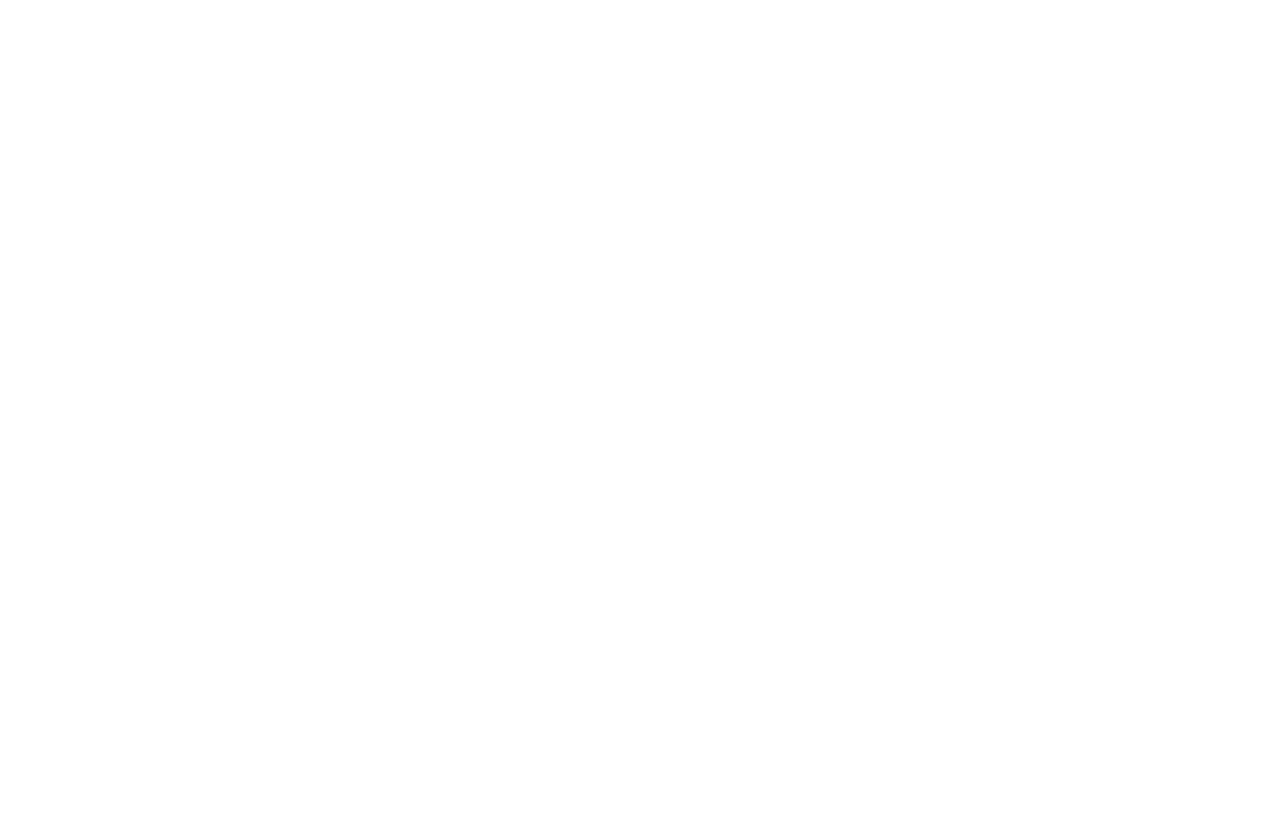
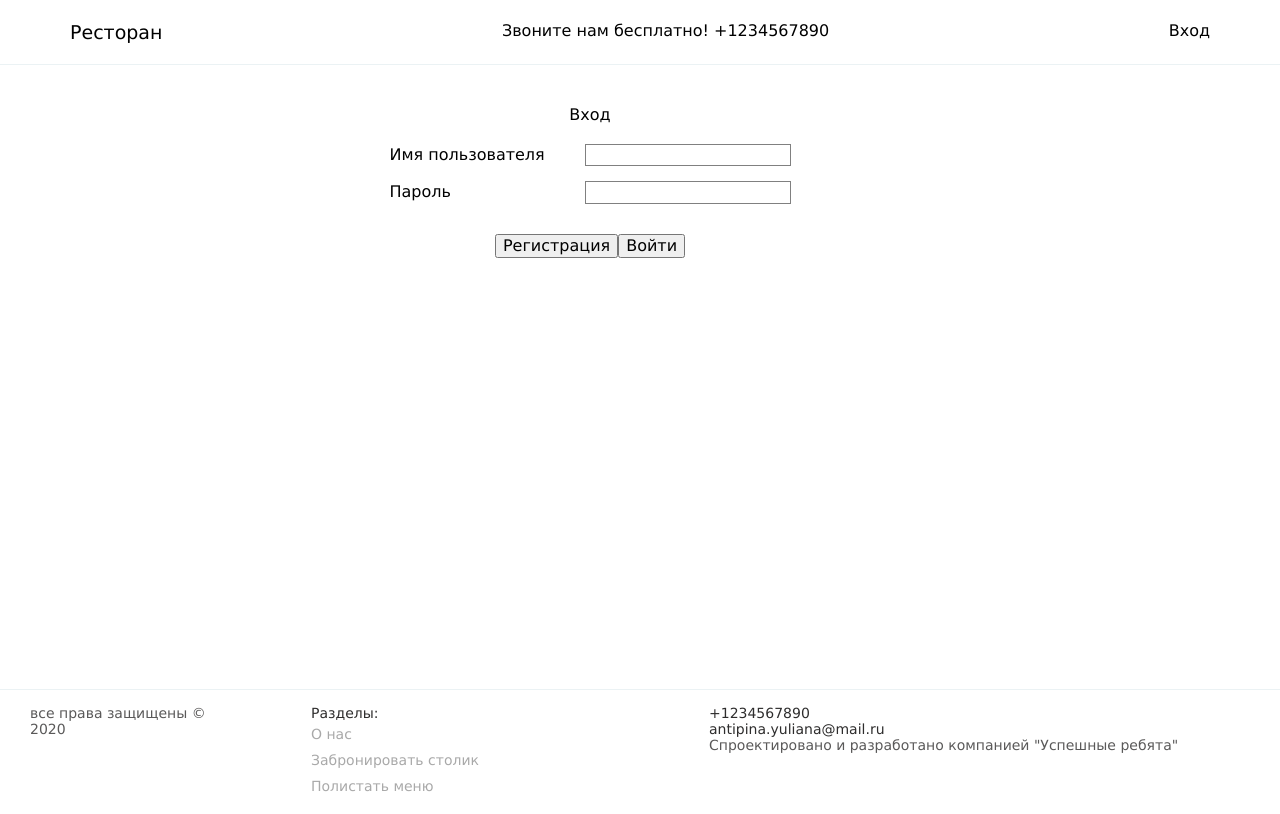
Before and after one commit to Yuliana-coder/vue-a-restaurant, a Vue app: page /login in a window 1280 px wide. Built offline with nearby package versions, Linux system fonts and the light colour scheme.

Commit message:
авторизация, страница автоизации

```diff
--- a/src/components/header/header.js
+++ b/src/components/header/header.js
@@ -1,3 +1,28 @@
+import axios from "axios";
+
 export default {
   name: "Header",
+  computed: {
+    isAuthorized: function() {
+      return localStorage.getItem("token");
+    },
+  },
+  methods: {
+    logoutUser() {
+      console.log(localStorage.getItem("token"));
+      console.log("Token " + localStorage.getItem("token"));
+      axios
+        .post("http://127.0.0.1:8000/auth/token/logout/", {
+          headers: {
+            Authorization: "Token 60577ba169f98a6b4073077957d7b1aac98747d7",
+          },
+        })
+        .then((response) => {
+          console.log(response);
+        })
+        .catch((error) => {
+          console.log(error);
+        });
+    },
+  },
 };
--- a/src/components/header/header.vue
+++ b/src/components/header/header.vue
@@ -2,7 +2,8 @@
   <div class="header">
       <router-link :to="'/'" class="header__title" title="Главная"> Ресторан </router-link>
       <a href="tel:+1234567890"> Звоните нам бесплатно! +1234567890 </a>
-      <!-- <button class="header__log-btn" title="Вход или регистрация">Вход</button> -->
+      <router-link v-if="!isAuthorized" to="/login" class="header__log-btn" title="Вход или регистрация">Вход</router-link>
+      <button v-else class="header__log-btn" @click="logoutUser" title="Выйти">Выйти</button>
   </div>
 </template>
 
--- a/src/page/homepage/homepage.js
+++ b/src/page/homepage/homepage.js
@@ -1,3 +1,14 @@
 export default {
   name: "Homepage",
+  computed: {
+    userIsAuth: function() {
+      let res = false;
+      if (localStorage.getItem("token")) {
+        console.log(localStorage.getItem("token"));
+        res = true;
+      }
+
+      return res;
+    },
+  },
 };
--- a/src/page/homepage/homepage.vue
+++ b/src/page/homepage/homepage.vue
@@ -4,9 +4,16 @@
       <router-link :to="'/description'" class="homepage__section homepage__section-description">
         О ресторане
       </router-link>
-      <router-link :to="'/reservation'" class="homepage__section homepage__section-reservation">
-        Забронировать столик
-      </router-link>
+      <template v-if="userIsAuth">
+        <router-link :to="'/reservation'" class="homepage__section homepage__section-reservation">
+          Забронировать столик
+        </router-link>
+      </template>
+      <template v-else>
+        <router-link :to="'/login'" class="homepage__section homepage__section-reservation">
+          Забронировать столик
+        </router-link>
+      </template>
       <router-link :to="'/menu'" class="homepage__section homepage__section-menu">
         Полистать меню
       </router-link>
--- /dev/null
+++ b/src/page/login/login.css
@@ -0,0 +1,43 @@
+.login {
+  padding: 40px 190px 40px 90px;
+}
+
+.login-fields {
+  margin-left: auto;
+  margin-right: auto;
+  display: flex;
+  align-items: center;
+  flex-direction: column;
+}
+
+.login-fields__item-label {
+  margin-right: 10px;
+}
+
+.login-fields__item-input {
+  border: 1px solid gray;
+}
+
+.login-fields__item-label-wrapper {
+  display: inline-block;
+  width: 195px;
+}
+
+.login-fields__toggle {
+  margin-top: 15px;
+}
+
+.login-fields__title {
+  margin-bottom: 20px;
+}
+
+.login-field__item-wrapper {
+  margin-bottom: 15px;
+}
+
+.login-fields__error {
+  margin-top: 5x;
+  font-size: 14px;
+  color: red;
+  margin-left: 170px;
+}
--- /dev/null
+++ b/src/page/login/login.js
@@ -0,0 +1,34 @@
+import axios from "axios";
+
+export default {
+  name: "Login",
+  data() {
+    return {
+      isLogin: true,
+      isRegistration: false,
+      loginFormData: {
+        username: "",
+        password: "",
+      },
+      isErrorLogin: false,
+    };
+  },
+  methods: {
+    toggleLogin() {
+      this.isLogin = false;
+      this.isRegistration = true;
+    },
+    goToLogin() {
+      console.log(this.loginFormData);
+      axios
+        .post("http://127.0.0.1:8000/auth/token/login/", this.loginFormData)
+        .then((response) => {
+          this.$router.push("/");
+          localStorage.setItem("token", response.data.auth_token);
+        })
+        .catch(() => {
+          this.isErrorLogin = true;
+        });
+    },
+  },
+};
--- /dev/null
+++ b/src/page/login/login.vue
@@ -0,0 +1,33 @@
+<template>
+  <div class="login page">
+    <div class="login-fields">
+      <div class="login-fields__title" v-if="isLogin">Вход</div>
+      <div class="login-fields__title" v-else-if="isRegistration">Регистрация</div>
+      <div class="login-fields__item" v-if="isLogin">
+        <div class="login-field__item-wrapper">
+          <div class="login-fields__item-label-wrapper">
+            <label class="login-fields__item-label" for="username">Имя пользователя</label>
+          </div>
+          <input v-model="loginFormData.username" class="login-fields__item-input" type="text" name="username" />
+        </div>
+        <div class="login-field__item-wrapper">
+          <div class="login-fields__item-label-wrapper">
+            <label class="login-fields__item-label" for="password">Пароль</label>
+          </div>
+          <input v-model="loginFormData.password" class="login-fields__item-input" type="password" name="password" />
+        </div>
+        <div v-if="isErrorLogin" class="login-fields__error">Неверное имя пользователя или пароль</div>
+      </div>
+      <div v-else-if="isRegistration">
+      </div>
+      <div class="login-fields__toggle">
+        <button @click="toggleLogin">Регистрация</button>
+        <button @click="goToLogin">Войти</button>
+      </div>
+    </div>
+  </div>
+</template>
+
+<script lang="js" src="./login.js"></script>
+<style src="./login.css">
+</style>
--- a/src/router.js
+++ b/src/router.js
@@ -15,7 +15,9 @@
 
 const Menu = () => import(/* "menu-page" */ "@/page/menu/menu.vue");
 
-const Dish = () => import(/* "menu-page" */ "@/page/dish/dish.vue");
+const Dish = () => import(/* "dish-page" */ "@/page/dish/dish.vue");
+
+const Login = () => import(/* "login-page" */ "@/page/login/login.vue");
 
 const router = new VueRouter({
   mode: "history",
@@ -49,6 +51,11 @@
           name: "dish",
           component: Dish,
         },
+        {
+          path: "/login",
+          name: "login",
+          component: Login,
+        },
       ],
     },
   ],
```
Also changed, not shown: src/page/reservation/reservation.js (+12 -3 lines).
